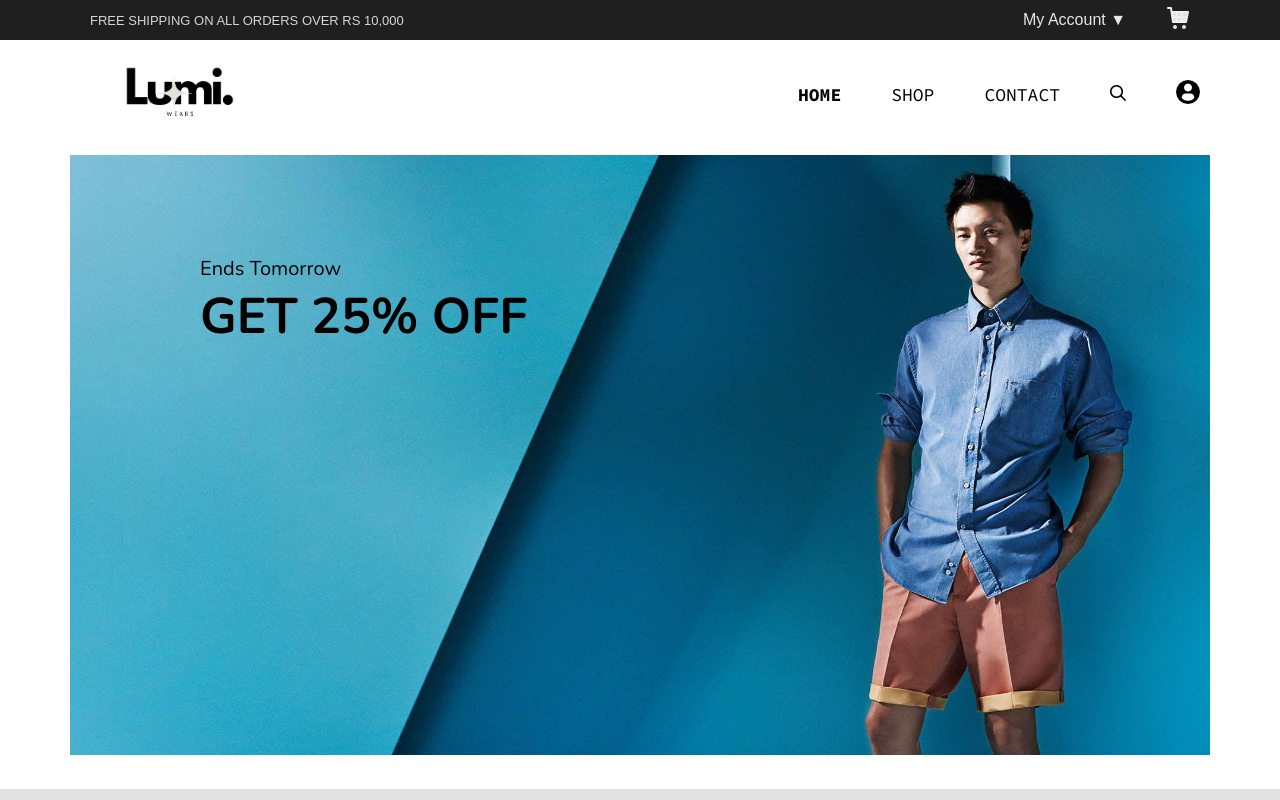
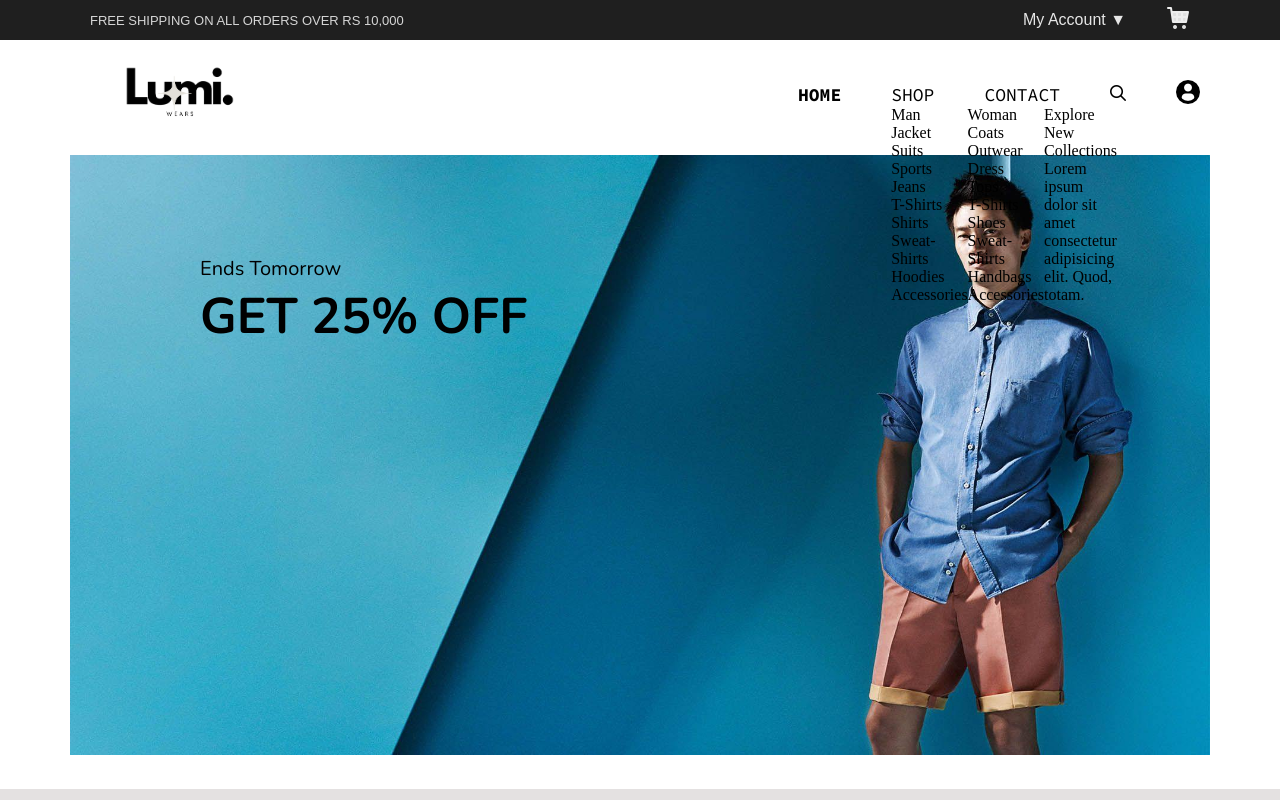
Before and after one commit to An2001ish/E-com-lab, a React (Vite) app: page / in a window 1280 px wide. Shown: the top 800 px of the page. Built offline with nearby package versions, Linux system fonts and the light colour scheme; grey boxes are pictures that could not be loaded.

Commit message:
working on dropdown

```diff
--- a/src/Components/Navbar/Navbar.css
+++ b/src/Components/Navbar/Navbar.css
@@ -34,3 +34,15 @@
 .logo img{
     width: 200px;
 }
+
+.shop{
+    position: relative;
+}
+
+.inside-shop{
+    /* display: none; */
+    display: flex;
+    position: absolute;
+    z-index: 99;
+    /* text-align: center; */
+}
--- a/src/Components/Navbar/Navbar.jsx
+++ b/src/Components/Navbar/Navbar.jsx
@@ -1,31 +1,82 @@
-import React, { Profiler, useEffect } from 'react'
-import "./Navbar.css"
-import profile from "./profile.png"
-import logo from "./logo.png"
-import search from "./search.png"
-import AOS from "aos"
-import "aos/dist/aos.css"
+import React, { Profiler, useEffect } from "react";
+import "./Navbar.css";
+import profile from "./profile.png";
+import logo from "./logo.png";
+import search from "./search.png";
+import AOS from "aos";
+import "aos/dist/aos.css";
 
 function Navbar() {
-
-  useEffect(()=>{
-    AOS.init({duration: 1000});
-  },[])
+  useEffect(() => {
+    AOS.init({ duration: 1000 });
+  }, []);
 
   return (
-    <div className='nav-container'>
-      <a href="" className='logo'>
-        <img src={logo} alt="" data-aos="fade-right"/>
+    <div className="nav-container">
+      <a href="" className="logo">
+        <img src={logo} alt="" data-aos="fade-right" />
       </a>
-      <ul className='nav-items'>
-        <li><a href="">HOME</a></li>
-        <li><a href="">SHOP</a></li>
-        <li><a href="">CONTACT</a></li>
-        <li><a href=""><img src={search} alt=""/></a></li>
-        <li><a href=""><img src={profile} alt=""/></a></li>
+      <ul className="nav-items">
+        <li>
+          <a href="">HOME</a>
+        </li>
+        <li className="shop">
+          <a href="">SHOP</a>
+          <div className="inside-shop">
+            <div className="man">
+              Man
+              <ul>
+                <li>Jacket</li>
+                <li>Suits</li>
+                <li>Sports</li>
+                <li>Jeans</li>
+                <li>T-Shirts</li>
+                <li>Shirts</li>
+                <li>Sweat-Shirts</li>
+                <li>Hoodies</li>
+                <li>Accessories</li>
+              </ul>
+            </div>
+            <div className="woman">
+              Woman
+              <ul>
+                <li>Coats</li>
+                <li>Outwear</li>
+                <li>Dress</li>
+                <li>Tops</li>
+                <li>T-Shirts</li>
+                <li>Shoes</li>
+                <li>Sweat-Shirts</li>
+                <li>Handbags</li>
+                <li>Accessories</li>
+              </ul>
+            </div>
+            <div className="explore">
+              Explore New Collections
+              <img src="" alt="" />
+              <p>
+                Lorem ipsum dolor sit amet consectetur adipisicing elit. Quod,
+                totam.
+              </p>
+            </div>
+          </div>
+        </li>
+        <li>
+          <a href="">CONTACT</a>
+        </li>
+        <li>
+          <a href="">
+            <img src={search} alt="" />
+          </a>
+        </li>
+        <li>
+          <a href="">
+            <img src={profile} alt="" />
+          </a>
+        </li>
       </ul>
     </div>
-  )
+  );
 }
 
-export default Navbar
+export default Navbar;
```
Also changed, not shown: 1.jsx (deleted), 2.jsx (deleted).
